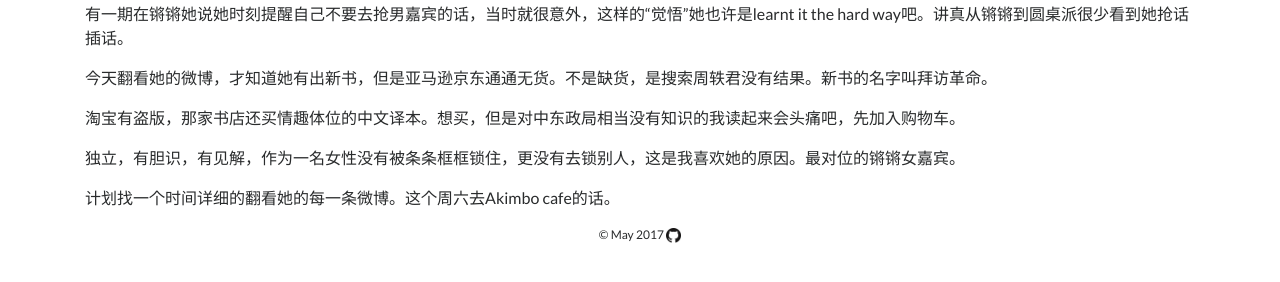
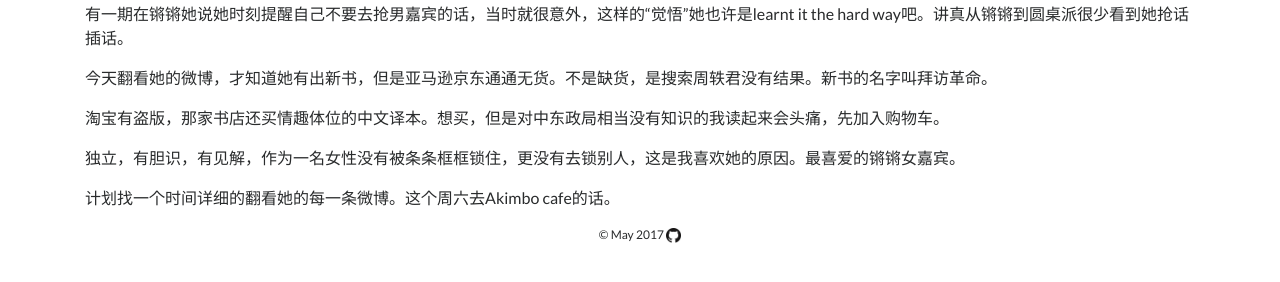
Before and after one commit to yinkouya/yinkouya.github.io, a Jekyll site: the page built from _posts/2017-07-05-周轶君.md, in a window 1280 px wide. Shown: the part 196-478 px from the top of the page. Built offline with Jekyll 4.4.1, drawn with Linux system fonts in a browser that asks for light colours; nearby versions of some CDN libraries; a script that is not in the unit is left out.

Commit message:
Update 2017-07-05-周轶君.md

```diff
--- a/_posts/2017-07-05-周轶君.md
+++ b/_posts/2017-07-05-周轶君.md
@@ -10,8 +10,8 @@ categories: life
 
 今天翻看她的微博，才知道她有出新书，但是亚马逊京东通通无货。不是缺货，是搜索周轶君没有结果。新书的名字叫拜访革命。
 
-淘宝有盗版，那家书店还买情趣体位的中文译本。想买，但是对中东政局相当没有知识的我读起来会头痛吧，先加入购物车。
+淘宝有盗版，那家书店还买情趣体位的中文译本。想买，但是对中东政局相当没有知识的我读起来会头痛，先加入购物车。
 
-独立，有胆识，有见解，作为一名女性没有被条条框框锁住，更没有去锁别人，这是我喜欢她的原因。最对位的锵锵女嘉宾。
+独立，有胆识，有见解，作为一名女性没有被条条框框锁住，更没有去锁别人，这是我喜欢她的原因。最喜爱的锵锵女嘉宾。
 
 计划找一个时间详细的翻看她的每一条微博。这个周六去Akimbo cafe的话。
```
